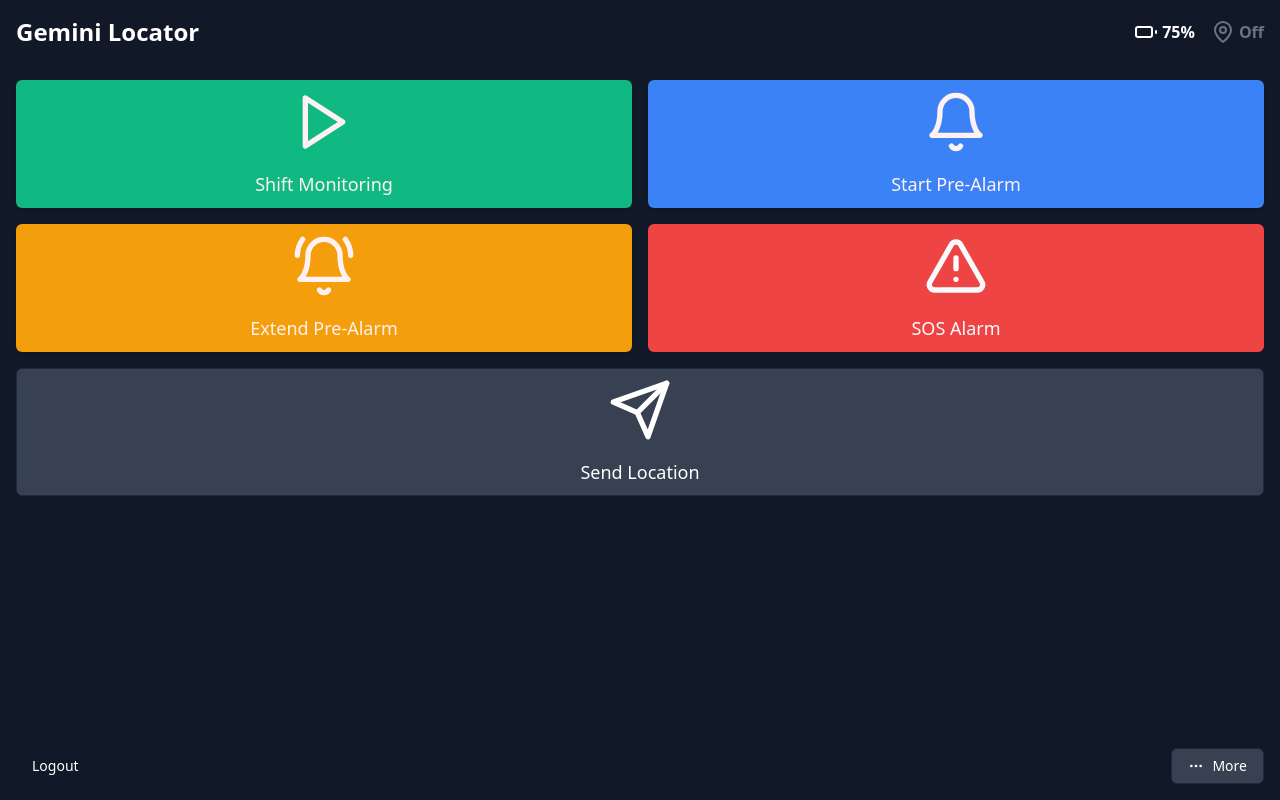
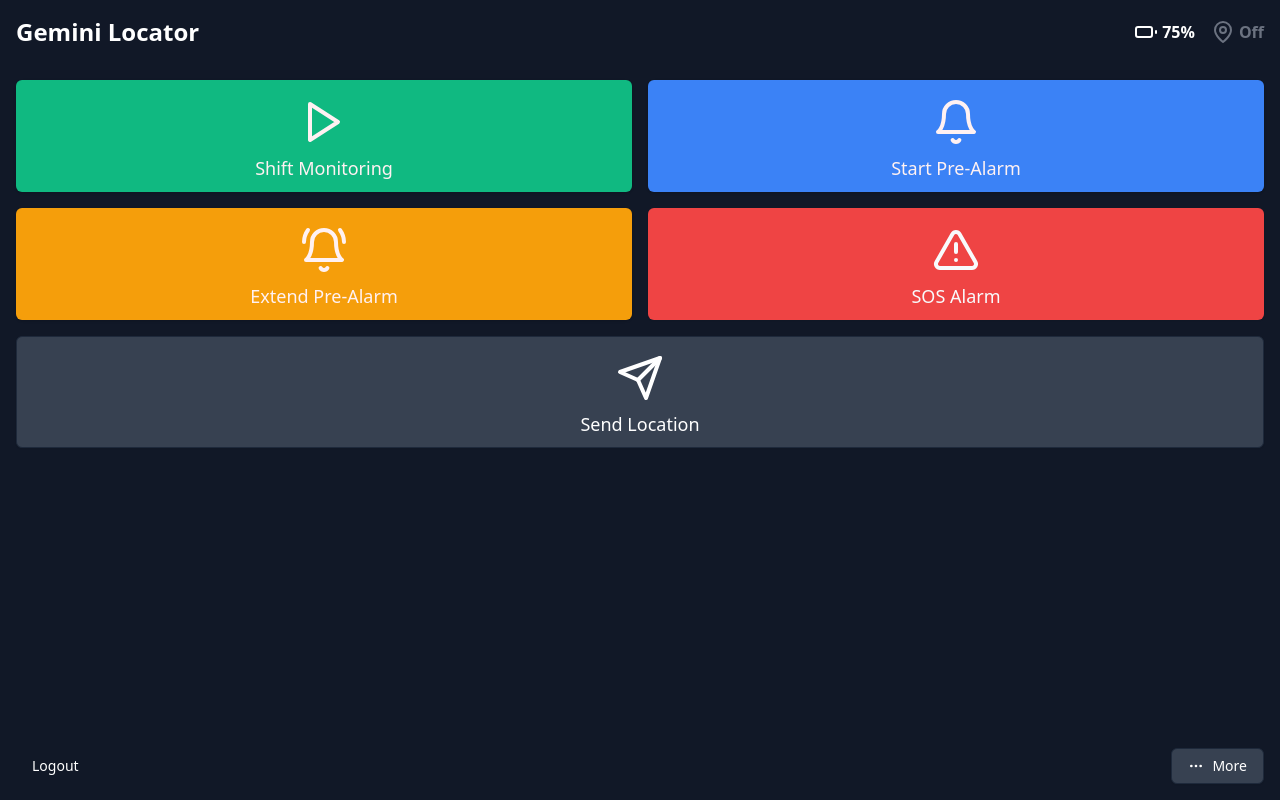
Before and after one commit to jasonkneen/sg-881722546961040, a Next.js app: page / in a window 1280 px wide. Built offline with nearby package versions, Linux system fonts and the light colour scheme.

Commit message:
SOFTGEN MAGIC

```diff
--- a/src/components/SixDigitInput.js
+++ b/src/components/SixDigitInput.js
@@ -32,7 +32,7 @@ const SixDigitInput = ({ onComplete }) => {
   };
 
   return (
-    <div className="flex justify-between max-w-xs mx-auto">
+    <div className="flex justify-between space-x-2">
       {code.map((digit, index) => (
         <Input
           key={index}
@@ -43,7 +43,7 @@ const SixDigitInput = ({ onComplete }) => {
           value={digit}
           onChange={e => handleChange(index, e.target.value)}
           onKeyDown={e => handleKeyDown(index, e)}
-          className="w-12 h-12 text-center text-lg font-bold"
+          className="w-10 h-12 text-center text-lg font-bold"
         />
       ))}
     </div>
--- a/src/context/AuthContext.js
+++ b/src/context/AuthContext.js
@@ -1,4 +1,5 @@
 import { createContext, useContext, useState, useEffect } from 'react';
+import { useRouter } from 'next/router';
 
 const AuthContext = createContext();
 
@@ -6,6 +7,7 @@ export function AuthProvider({ children }) {
   const [user, setUser] = useState(null);
   const [loading, setLoading] = useState(false);
   const [error, setError] = useState(null);
+  const router = useRouter();
 
   useEffect(() => {
     // TODO: Check if user is already authenticated
@@ -26,8 +28,8 @@ export function AuthProvider({ children }) {
   };
 
   const logout = () => {
-    // TODO: Implement logout logic
     setUser(null);
+    router.push('/login');
   };
 
   const sendVerificationCode = async (phoneNumber) => {
--- a/src/pages/index.js
+++ b/src/pages/index.js
@@ -101,7 +101,9 @@ export default function Home() {
 
   const renderButtonContent = (icon, text) => (
     <>
-      {icon}
+      <div className="mt-2">
+        {icon}
+      </div>
       <span className="mt-2">{text}</span>
     </>
   );
@@ -130,10 +132,10 @@ export default function Home() {
           <Button
             onClick={toggleLocationMonitoring}
             variant={isLocationMonitoring ? "destructive" : "default"}
-            className={`${isLocationMonitoring ? 'bg-gray-500' : 'bg-green-500'} h-32 text-lg flex flex-col items-center justify-center`}
+            className={`${isLocationMonitoring ? 'bg-gray-500' : 'bg-green-500'} h-28 text-lg flex flex-col items-center justify-center`}
           >
             {renderButtonContent(
-              isLocationMonitoring ? <Pause className="w-16 h-16 mb-2" /> : <Play className="w-16 h-16 mb-2" />,
+              isLocationMonitoring ? <Pause className="w-12 h-12" /> : <Play className="w-12 h-12" />,
               isLocationMonitoring ? 'Stop Monitoring' : 'Shift Monitoring'
             )}
           </Button>
@@ -141,33 +143,33 @@ export default function Home() {
           <Button
             onClick={handleStartPreAlarm}
             variant="default"
-            className="bg-blue-500 h-32 text-lg flex flex-col items-center justify-center"
+            className="bg-blue-500 h-28 text-lg flex flex-col items-center justify-center"
           >
-            {renderButtonContent(<Bell className="w-16 h-16 mb-2" />, 'Start Pre-Alarm')}
+            {renderButtonContent(<Bell className="w-12 h-12" />, 'Start Pre-Alarm')}
           </Button>
 
           <Button
             onClick={handleExtendPreAlarm}
             variant="default"
-            className="bg-yellow-500 h-32 text-lg flex flex-col items-center justify-center"
+            className="bg-yellow-500 h-28 text-lg flex flex-col items-center justify-center"
           >
-            {renderButtonContent(<BellRing className="w-16 h-16 mb-2" />, 'Extend Pre-Alarm')}
+            {renderButtonContent(<BellRing className="w-12 h-12" />, 'Extend Pre-Alarm')}
           </Button>
 
           <Button
             onClick={handleSOSAlarm}
             variant="destructive"
-            className="bg-red-500 h-32 text-lg flex flex-col items-center justify-center"
+            className="bg-red-500 h-28 text-lg flex flex-col items-center justify-center"
           >
-            {renderButtonContent(<AlertTriangle className="w-16 h-16 mb-2" />, 'SOS Alarm')}
+            {renderButtonContent(<AlertTriangle className="w-12 h-12" />, 'SOS Alarm')}
           </Button>
 
           <Button
             onClick={handleSendLocation}
             variant="outline"
-            className="bg-gray-700 h-32 text-lg flex flex-col items-center justify-center col-span-2"
+            className="bg-gray-700 h-28 text-lg flex flex-col items-center justify-center col-span-2"
           >
-            {renderButtonContent(<Send className="w-16 h-16 mb-2" />, 'Send Location')}
+            {renderButtonContent(<Send className="w-12 h-12" />, 'Send Location')}
           </Button>
         </div>
 
--- a/src/pages/login.js
+++ b/src/pages/login.js
@@ -4,6 +4,7 @@ import { Button } from "@/components/ui/button"
 import { Input } from "@/components/ui/input"
 import { Label } from "@/components/ui/label"
 import { Alert, AlertDescription } from "@/components/ui/alert"
+import { Loader2 } from "lucide-react"
 import SixDigitInput from '@/components/SixDigitInput';
 import CountryCodeDropdown from '@/components/CountryCodeDropdown';
 import { useAuth } from '@/context/AuthContext';
@@ -11,15 +12,17 @@ import { useAuth } from '@/context/AuthContext';
 export default function Login() {
   const [countryCode, setCountryCode] = useState('+1');
   const [phoneNumber, setPhoneNumber] = useState('');
-  const [step, setStep] = useState('phone'); // 'phone' or 'verify'
+  const [step, setStep] = useState('phone');
   const router = useRouter();
   const { login, sendVerificationCode, loading, error } = useAuth();
 
   const handlePhoneSubmit = async (e) => {
     e.preventDefault();
-    if (phoneNumber.trim()) {
+    if (phoneNumber.trim() && /^\d{10}$/.test(phoneNumber)) {
       await sendVerificationCode(countryCode + phoneNumber);
       setStep('verify');
+    } else {
+      alert("Please enter a valid 10-digit phone number.");
     }
   };
 
@@ -35,17 +38,18 @@ export default function Login() {
   };
 
   return (
-    <div className="flex flex-col items-center justify-center min-h-screen bg-gray-900 text-white">
+    <div className="flex flex-col items-center justify-center min-h-screen bg-gray-900 text-white p-4">
       <h1 className="text-3xl font-bold mb-8">Gemini Locator</h1>
       {error && (
-        <Alert variant="destructive" className="mb-4">
+        <Alert variant="destructive" className="mb-4 w-full max-w-xs">
           <AlertDescription>{error}</AlertDescription>
         </Alert>
       )}
+      <div className="w-full max-w-xs bg-gray-800 p-6 rounded-lg shadow-md">
         {step === 'phone' && (
-        <form onSubmit={handlePhoneSubmit} className="w-full max-w-xs">
-          <h2 className="text-xl mb-4">Enter your phone number</h2>
-          <div className="mb-4">
+          <form onSubmit={handlePhoneSubmit} className="space-y-4">
+            <h2 className="text-xl font-semibold mb-4">Enter your phone number</h2>
+            <div>
               <Label htmlFor="phoneNumber">Phone Number</Label>
               <div className="flex mt-1">
                 <CountryCodeDropdown
@@ -63,18 +67,38 @@ export default function Login() {
                 />
               </div>
             </div>
-          <Button type="submit" className="w-full" disabled={loading}>Send Code</Button>
+            <Button type="submit" className="w-full" disabled={loading}>
+              {loading ? (
+                <>
+                  <Loader2 className="mr-2 h-4 w-4 animate-spin" />
+                  Sending...
+                </>
+              ) : (
+                "Send Code"
+              )}
+            </Button>
           </form>
         )}
         {step === 'verify' && (
-        <div className="w-full max-w-xs">
-          <h2 className="text-xl mb-4">Enter Verification Code</h2>
+          <div className="space-y-4">
+            <h2 className="text-xl font-semibold mb-4">Enter Verification Code</h2>
             <SixDigitInput onComplete={handleVerificationSubmit} />
             <Button onClick={handleResendCode} variant="outline" className="w-full mt-4" disabled={loading}>
-            Send Again
+              {loading ? (
+                <>
+                  <Loader2 className="mr-2 h-4 w-4 animate-spin" />
+                  Sending...
+                </>
+              ) : (
+                "Resend Code"
+              )}
+            </Button>
+            <Button onClick={() => setStep('phone')} variant="ghost" className="w-full mt-2">
+              Back to Phone Number
             </Button>
           </div>
         )}
       </div>
+    </div>
   );
 }
```
Lines whose indentation alone changed are shown as unchanged.
